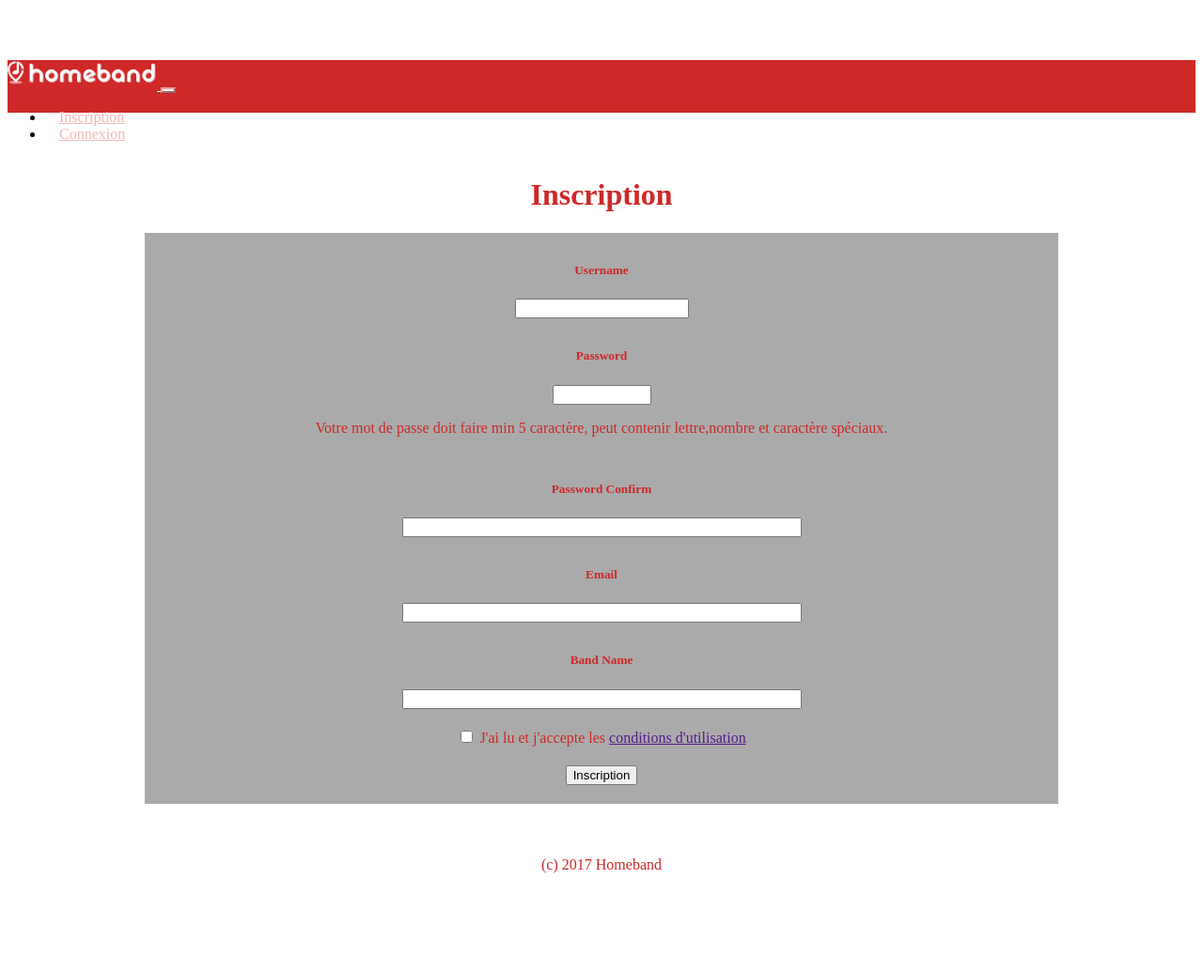
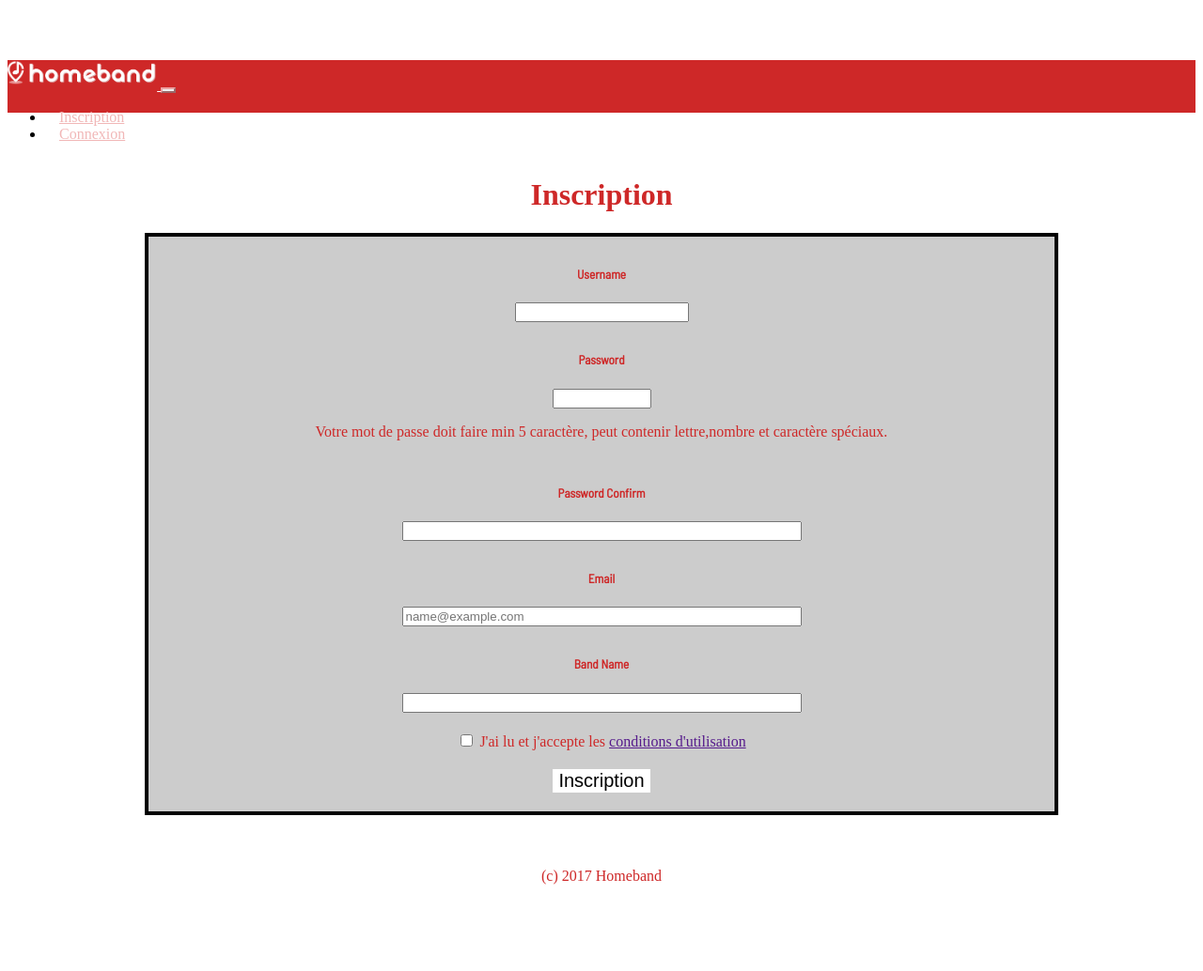
Before and after one commit to Homeband/homeband-v1, a CodeIgniter app: page /homeband/Form/inscription in a window 1280 px wide. Shown: the whole page at 94% size. Before the commit the page ends 930 px from the top, so only its background shows below. Run offline with CodeIgniter, Linux system fonts and the light colour scheme; some libraries are stand-ins or nearby versions.

Commit message:
Form template finis

```diff
--- a/application/views/Form/inscription.php
+++ b/application/views/Form/inscription.php
@@ -6,48 +6,37 @@
 <?php echo form_open('form'); ?>
 
 <div class="wrap">
-    <h1>Inscription</h1>
+    <h1 class="text-left">Inscription</h1>
     <div class="bg">
-      <div class="form-group row">
-          <h5 class="col-3 col-form-label">Username</h5>
-          <div class="col-6">
-              <input type="text" name="username" class="form-control" value="<?= set_value('username'); ?>" size=""/>
+        <div class="form-group   ">
+            <h5 >Username</h5>
+            <input type="text" name="username" class="form-control col-md-5 col-centered" value="<?= set_value('username'); ?>" size=""/>
         </div>
-      </div>
-      <div class="form-group row">
-          <h5 class="col-3 col-form-label">Password</h5>
-          <div class="col-6">
-              <input type="password" name="password" class="form-control" aria-describedby="passwordHelpBlock" value="<?= set_value('password'); ?>" size="10"/>
+        <div class="form-group">
+            <h5 >Password</h5>
+            <input type="password" name="password" class="form-control col-md-5 col-centered" aria-describedby="passwordHelpBlock" value="<?= set_value('password'); ?>" size="10"/>
             <p id="passwordHelpBlock" class="form-text">
                 Votre mot de passe doit faire min 5 caractère, peut contenir lettre,nombre et caractère spéciaux.
             </p>
         </div>
+        <div class="form-group">
+            <h5>Password Confirm</h5>
+            <input type="password" name="passconf" class="form-control col-md-5 col-centered" value="<?= set_value('passconf'); ?>" size="50"/>
         </div>
-      <div class="form-group row">
-          <h5 class="col-3 col-form-label">Password Confirm</h5>
-          <div class="col-6">
-              <input type="password" name="passconf" class="form-control" value="<?= set_value('passconf'); ?>" size="50"/>
+        <div class="form-group">
+            <h5>Email</h5>
+            <input type="text" name="email" class="form-control col-md-5 col-centered" placeholder="name@example.com" value="<?= set_value('email'); ?>" size="50"/>
         </div>
-      </div>
-      <div class="form-group row">
-          <h5 class="col-3 col-form-label">Email</h5>
-          <div class="col-6">
-              <input type="text" name="email" class="form-control" value="<?= set_value('email'); ?>" size="50"/>
-          </div>
-      </div>
-      <div class="form-group row">
-          <h5 class="col-3 col-form-label">Band Name</h5>
-          <div class="col-6">
-              <input type="text" name="band" class="form-control" value="<?= set_value('band'); ?>" size="50"/>
-          </div>
+        <div class="form-group">
+            <h5>Band Name</h5>
+            <input type="text" name="band" class="form-control col-md-5 col-centered" value="<?= set_value('band'); ?>" size="50"/>
         </div>
         <div class="check_CU">
             <input type="checkbox" name="CU" value="" class="check_CU"> J'ai lu et j'accepte les <a href=""> conditions d'utilisation </a><br>
         </div>
         <div class="bouton_inscription">
-          <input type="submit" value="Inscription"/>
+            <input type="submit" value="Inscription" class="bouton"/>
         </div>
-
     </div>
 
 </div>
--- a/application/views/templates/header_admin_not_connected.php
+++ b/application/views/templates/header_admin_not_connected.php
@@ -17,6 +17,7 @@
     <link href="<?= base_url('assets/bootstrap/css/bootstrap2.min.css') ?>" rel="stylesheet">
     <link href="<?= base_url('assets/CSS/style.css') ?>" rel="stylesheet">
     <link href="<?= base_url('assets/CSS/form_inscription.css') ?>" rel="stylesheet">
+    <link href="https://fonts.googleapis.com/css?family=Barlow+Semi+Condensed" rel="stylesheet">
     <link href="https://fonts.googleapis.com/icon?family=Material+Icons"
           rel="stylesheet">
 
--- a/assets/CSS/form_inscription.css
+++ b/assets/CSS/form_inscription.css
@@ -1,6 +1,10 @@
 
 .bg{
-    background-color: #aaaaaa;
+    background-color:#cccccc ;
+    border: 4px solid black;
+}
+.bg h5{
+    font-family: 'Barlow Semi Condensed', sans-serif;
 }
 .wrap{
     margin-left:10%;
@@ -9,9 +13,28 @@
 .check_CU{
      padding:20px;
  }
-.bouton_inscription{
+.bouton_inscription {
     padding-bottom:20px;
+
+}
+.bouton{
+    background-color: #ffffff;
+    border: none;
+    font-size: 20px;
+    transition-duration: 0.2s;
+}
+.bouton:hover {
+    background-color:black; /* Green */
+    color:#ffffff;
+    font-size:25px;
+    border-color: #ffffff;
+    border:2px;
 }
 .form-group{
     padding-top:10px;
 }
+
+.col-centered{
+    margin: 0 auto;
+    float: none;
+}
```
Also changed, not shown: application/views/Form/connexions.php (+20 -6 lines). Lines whose indentation alone changed are shown as unchanged.
